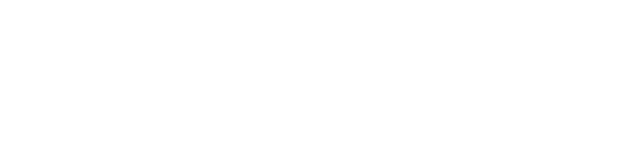
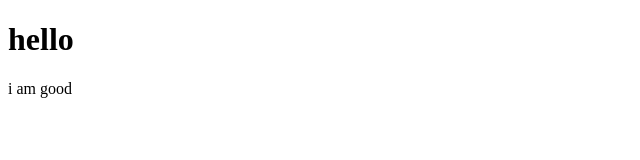
Before and after one commit to saadbinwasi/practice_git2, a plain HTML site: page index.html in a window 1280 px wide. Shown: the whole page, without its empty margins (0-640 px from the left). Drawn offline with Linux system fonts and the light colour scheme.

Commit message:
added p and h1

```diff
--- a/index.html
+++ b/index.html
@@ -7,5 +7,8 @@
 </head>
 <body>
 
+    <h1>hello</h1>
+    <p>i am good</p>
+
 </body>
 </html>
```
